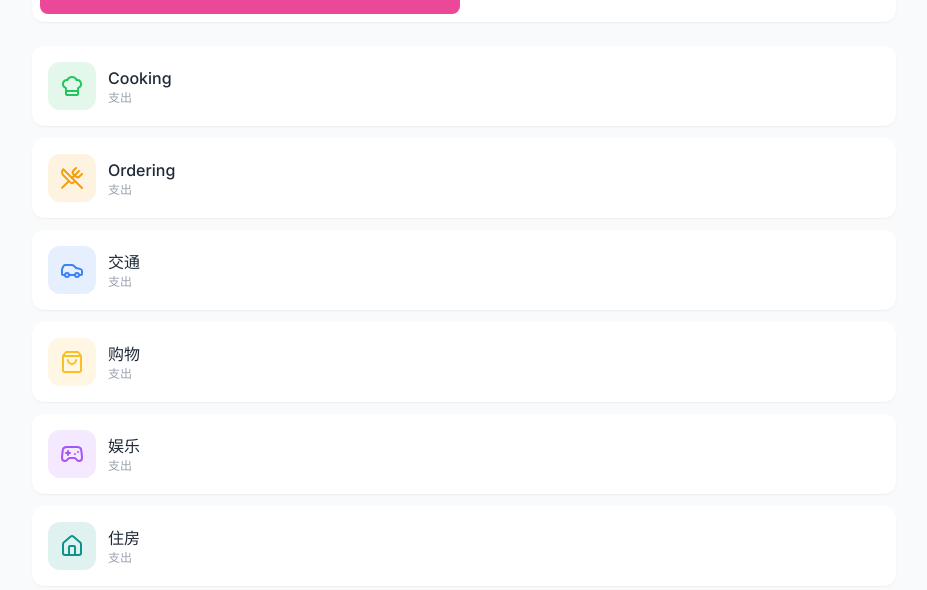
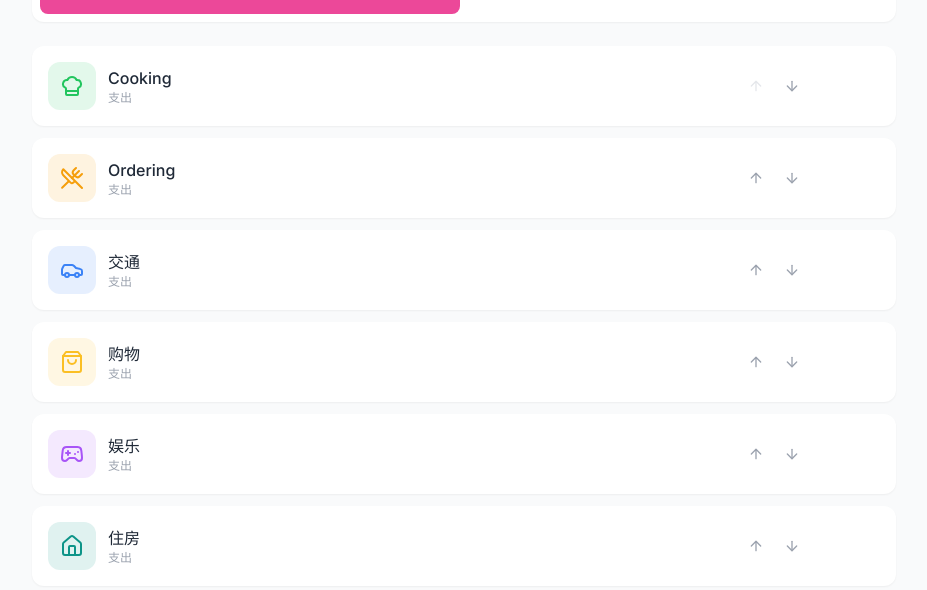
Before and after one commit to Gemini-BIAN/geminis-saving, a React (Vite) app: page /#/categories in a window 1280 px wide. Shown: the part 210-800 px from the top of the page, without its empty margins (176-1103 px from the left). Built offline with nearby package versions, Linux system fonts and the light colour scheme.

Commit message:
fix: 修复 Ordering 分类缺失，新增分类上下移动排序功能

```diff
--- a/src/components/CategoryCard.tsx
+++ b/src/components/CategoryCard.tsx
@@ -1,4 +1,4 @@
-import { Edit2, Trash2, Circle } from 'lucide-react';
+import { Edit2, Trash2, Circle, ArrowUp, ArrowDown } from 'lucide-react';
 import * as Icons from 'lucide-react';
 import { Category } from '../types';
 
@@ -6,28 +6,56 @@ interface CategoryCardProps {
   category: Category;
   onEdit: (category: Category) => void;
   onDelete: (id: string) => void;
+  onMoveUp?: () => void;
+  onMoveDown?: () => void;
+  canMoveUp?: boolean;
+  canMoveDown?: boolean;
 }
 
-export const CategoryCard = ({ category, onEdit, onDelete }: CategoryCardProps) => {
+export const CategoryCard = ({ category, onEdit, onDelete, onMoveUp, onMoveDown, canMoveUp, canMoveDown }: CategoryCardProps) => {
   const IconComponent = (Icons as unknown as Record<string, React.ComponentType<{ className?: string }>>)[category.icon] || Circle;
 
   return (
     <div className="bg-white rounded-xl p-4 shadow-sm hover:shadow-md transition-all duration-200 flex items-center justify-between group">
-      <div className="flex items-center gap-3">
+      <div className="flex items-center gap-3 flex-1 min-w-0">
         <div
-          className="w-12 h-12 rounded-xl flex items-center justify-center"
+          className="w-12 h-12 rounded-xl flex items-center justify-center flex-shrink-0"
           style={{ backgroundColor: `${category.color}20` }}
         >
           <IconComponent className="w-6 h-6" style={{ color: category.color }} />
         </div>
-        <div>
-          <p className="font-medium text-gray-800">{category.name}</p>
+        <div className="min-w-0">
+          <p className="font-medium text-gray-800 truncate">{category.name}</p>
           <p className="text-xs text-gray-400">
             {category.type === 'income' ? '收入' : '支出'}
           </p>
         </div>
       </div>
-      <div className="flex items-center gap-2">
+      <div className="flex items-center gap-1">
+        <button
+          onClick={onMoveUp}
+          disabled={!canMoveUp}
+          className={`p-2 rounded-lg transition-all duration-200 ${
+            canMoveUp
+              ? 'text-gray-400 hover:text-primary-500 hover:bg-primary-50'
+              : 'text-gray-200 cursor-not-allowed'
+          }`}
+          aria-label="上移"
+        >
+          <ArrowUp className="w-4 h-4" />
+        </button>
+        <button
+          onClick={onMoveDown}
+          disabled={!canMoveDown}
+          className={`p-2 rounded-lg transition-all duration-200 ${
+            canMoveDown
+              ? 'text-gray-400 hover:text-primary-500 hover:bg-primary-50'
+              : 'text-gray-200 cursor-not-allowed'
+          }`}
+          aria-label="下移"
+        >
+          <ArrowDown className="w-4 h-4" />
+        </button>
         <button
           onClick={() => onEdit(category)}
           className="opacity-0 group-hover:opacity-100 p-2 text-gray-400 hover:text-primary-500 hover:bg-primary-50 rounded-lg transition-all duration-200"
--- a/src/pages/Categories.tsx
+++ b/src/pages/Categories.tsx
@@ -29,7 +29,7 @@ const availableColors = [
 ];
 
 export const Categories = () => {
-  const { categories, addCategory, updateCategory, deleteCategory, initData } = useStore();
+  const { categories, addCategory, updateCategory, deleteCategory, initData, reorderCategories } = useStore();
   const [activeTab, setActiveTab] = useState<'expense' | 'income'>('expense');
   const [isModalOpen, setIsModalOpen] = useState(false);
   const [editingCategory, setEditingCategory] = useState<Category | null>(null);
@@ -115,6 +115,21 @@ export const Categories = () => {
     e.target.value = '';
   };
 
+  const moveCategory = (id: string, direction: 'up' | 'down') => {
+    const list = categories.filter((c) => c.type === activeTab);
+    const index = list.findIndex((c) => c.id === id);
+    if (index === -1) return;
+    const targetIndex = direction === 'up' ? index - 1 : index + 1;
+    if (targetIndex < 0 || targetIndex >= list.length) return;
+    const newList = [...list];
+    [newList[index], newList[targetIndex]] = [newList[targetIndex], newList[index]];
+    // 合并其他类型（保持原顺序）
+    const otherType = activeTab === 'expense' ? 'income' : 'expense';
+    const otherList = categories.filter((c) => c.type === otherType);
+    const merged = activeTab === 'expense' ? [...newList, ...otherList] : [...otherList, ...newList];
+    reorderCategories(merged.map((c) => c.id));
+  };
+
   return (
     <div className="space-y-6">
       <div className="flex items-center justify-between">
@@ -155,12 +170,16 @@ export const Categories = () => {
       </div>
 
       <div className="grid grid-cols-1 gap-3">
-        {filteredCategories.map((category) => (
+        {filteredCategories.map((category, index) => (
           <CategoryCard
             key={category.id}
             category={category}
             onEdit={handleOpenModal}
             onDelete={deleteCategory}
+            onMoveUp={() => moveCategory(category.id, 'up')}
+            onMoveDown={() => moveCategory(category.id, 'down')}
+            canMoveUp={index > 0}
+            canMoveDown={index < filteredCategories.length - 1}
           />
         ))}
       </div>
--- a/src/store/useStore.ts
+++ b/src/store/useStore.ts
@@ -17,6 +17,7 @@ interface StoreState {
   addCategory: (category: Omit<Category, 'id'>) => void;
   updateCategory: (id: string, updates: Partial<Category>) => void;
   deleteCategory: (id: string) => void;
+  reorderCategories: (orderedIds: string[]) => void;
   setCurrentMonth: (month: string) => void;
 }
 
@@ -103,6 +104,22 @@ export const useStore = create<StoreState>((set) => ({
     });
   },
 
+  reorderCategories: (orderedIds) => {
+    set((state) => {
+      const orderedMap = new Map(orderedIds.map((id, index) => [id, index]));
+      const updatedCategories = [...state.categories].sort((a, b) => {
+        const ai = orderedMap.get(a.id);
+        const bi = orderedMap.get(b.id);
+        if (ai === undefined && bi === undefined) return 0;
+        if (ai === undefined) return 1;
+        if (bi === undefined) return -1;
+        return ai - bi;
+      });
+      saveCategories(updatedCategories);
+      return { categories: updatedCategories };
+    });
+  },
+
   setCurrentMonth: (month) => {
     set({ currentMonth: month });
   },
--- a/src/utils/storage.ts
+++ b/src/utils/storage.ts
@@ -6,7 +6,7 @@ const CATEGORIES_KEY = 'finance_categories';
 const BACKUP_TRANSACTIONS_KEY = 'finance_transactions_backup';
 const BACKUP_CATEGORIES_KEY = 'finance_categories_backup';
 const SCHEMA_VERSION_KEY = 'finance_schema_version';
-const CURRENT_SCHEMA_VERSION = 2;
+const CURRENT_SCHEMA_VERSION = 3;
 
 function safeJsonParse<T>(data: string | null, fallback: T[]): T[] {
   if (!data) return fallback;
@@ -43,13 +43,16 @@ function migrateTransactions(transactions: Transaction[]): Transaction[] {
 }
 
 function ensureNewCategories(existing: Category[]): Category[] {
-  // 确保所有默认分类都存在（id 匹配）
+  // 确保所有默认分类都存在
   const existingIds = new Set(existing.map((c) => c.id));
+  const existingNames = new Set(existing.map((c) => `${c.type}:${c.name}`));
   const merged = [...existing];
   for (const def of defaultCategories) {
-    if (!existingIds.has(def.id)) {
-      merged.push(def);
-    }
+    // 如果 ID 已存在但名称是新的（迁移到新分类时），跳过
+    if (existingIds.has(def.id)) continue;
+    // 避免重名（同一类型下）
+    if (existingNames.has(`${def.type}:${def.name}`)) continue;
+    merged.push(def);
   }
   return merged;
 }
```
